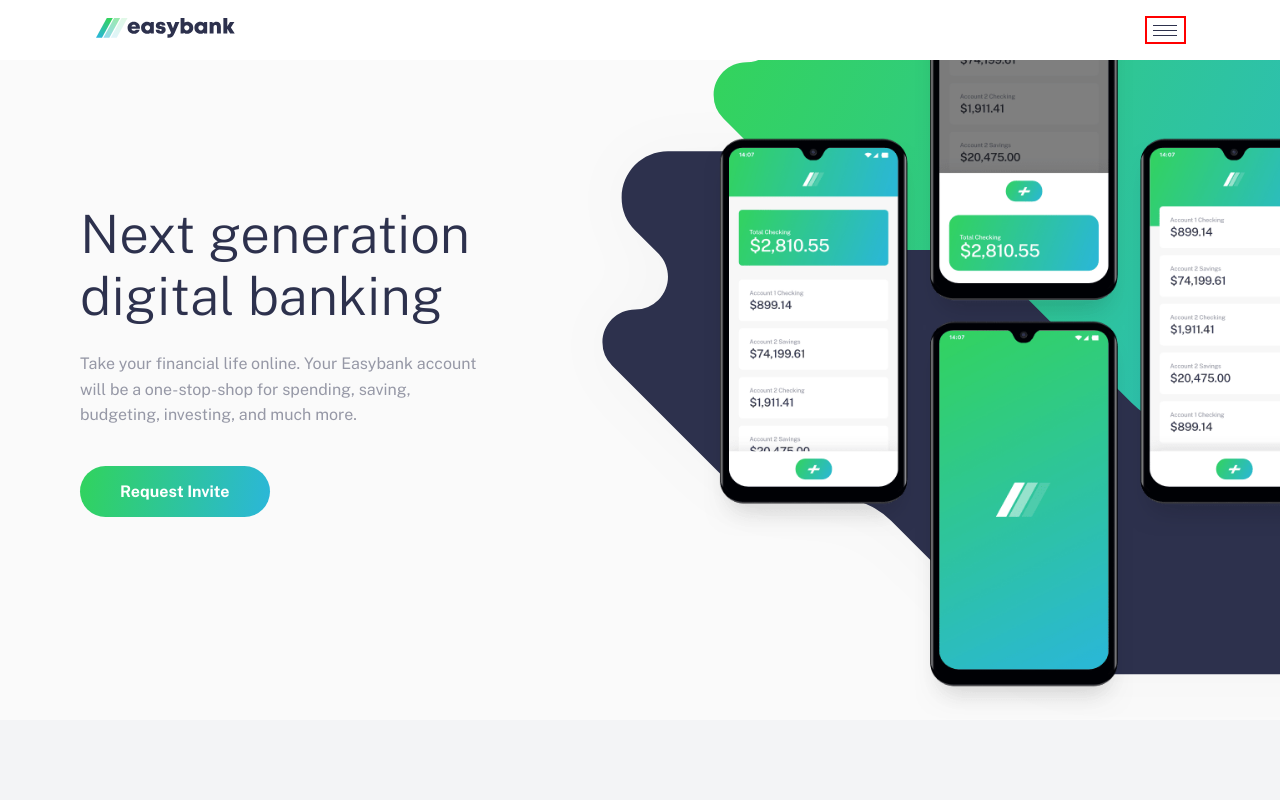
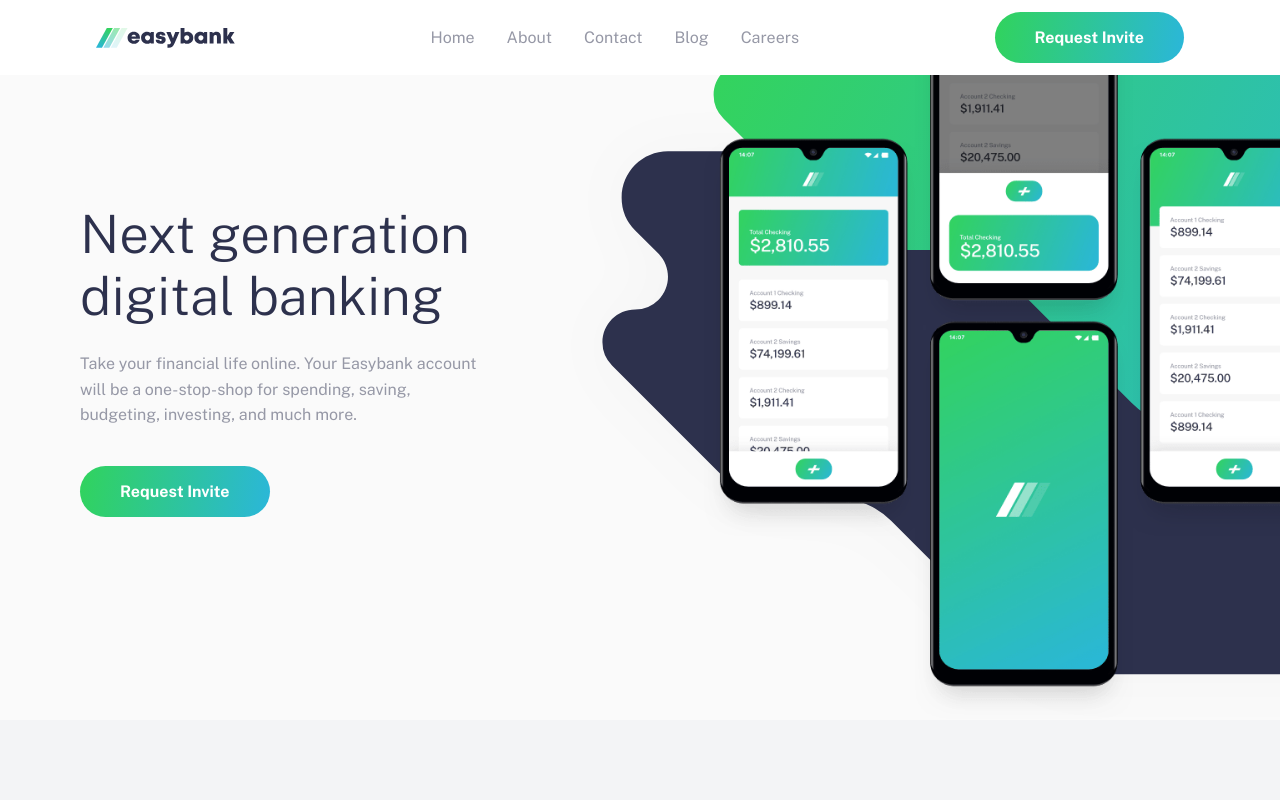
Before and after one commit to buneeIsSlo/landings, a website built with Vite: page easybank/index.html in a window 1280 px wide. Shown: the top 800 px of the page. Built offline with nearby package versions, Linux system fonts and the light colour scheme.

Commit message:
Fix: make nav bar responsive

```diff
--- a/easybank/src/scss/layout/_header.scss
+++ b/easybank/src/scss/layout/_header.scss
@@ -9,7 +9,11 @@
     position: fixed;
     top: 0;
     left: 0;
-    z-index: 10000;
+    z-index: 10;
+
+    @include breakpoint(lg) {
+        height: 75px;
+    }
 
     &-container {
         display: flex;
@@ -18,13 +22,23 @@
         position: relative;
         width: 85%;
         margin-inline: auto;
+
+        @include breakpoint(lg) {
+            height: 100%;
+            padding-block: 0.5em;
+        }
+    }
+
+    &-logo {
+        img {
+            display: block;
+        }
     }
 
     &-nav {
         width: fit-content;
         height: 100%;
         display: block;
-        outline: 2px solid red;
 
         .nav-toggle {
             padding: 0.5em;
@@ -34,11 +48,15 @@
             background-color: transparent;
             display: grid;
             place-content: center;
+
+            @include breakpoint(lg) {
+                display: none;
+            }
         }
 
         .nav-list {
             position: absolute;
-            top: 2.5rem;
+            top: 4rem;
             right: 0;
             width: 100%;
             padding-block: 1.2em;
@@ -47,15 +65,21 @@
             flex-direction: column;
             gap: 1.2em;
             border-radius: 0.3rem;
-            outline: 2px solid green;
             display: none;
 
             @include breakpoint(lg) {
+                display: flex;
                 flex-direction: row;
+                position: relative;
+                top: 0;
+                gap: 2em;
+                height: 100%;
+                padding-block: 0;
             }
 
             .nav-item {
                 width: 100%;
+                height: 100%;
                 display: flex;
                 justify-content: center;
 
@@ -64,6 +88,23 @@
                     color: $c-neutral-700;
                     text-decoration: none;
                     color: $c-blue;
+
+                    @include breakpoint(lg) {
+                        color: $c-neutral-700;
+                        display: grid;
+                        place-content: center;
+                        position: relative;
+
+                        &:hover:after {
+                            content: "";
+                            position: absolute;
+                            bottom: -8px;
+                            left: 0;
+                            width: 100%;
+                            height: 5px;
+                            background: $c-grad;
+                        }
+                    }
                 }
             }
         }
@@ -71,5 +112,9 @@
 
     &-cta {
         display: none;
+
+        @include breakpoint(lg) {
+            display: block;
+        }
     }
 }
```
